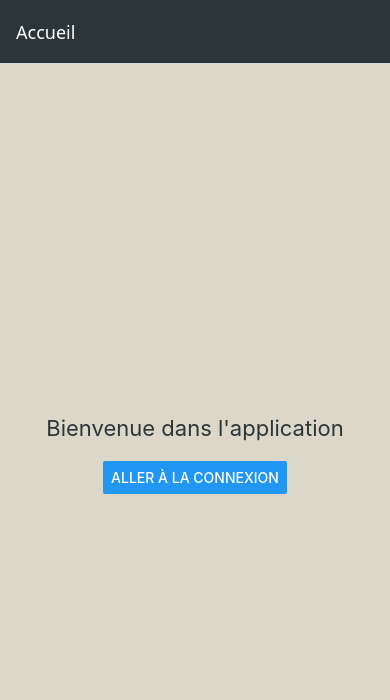
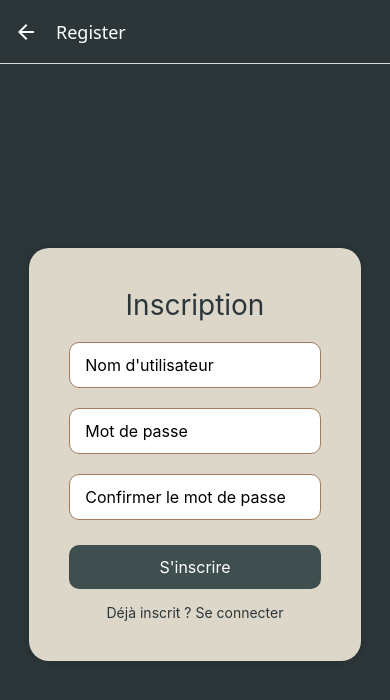
Before and after one commit to JMOYSAN/multi_mobile, a React Native app: screen /Register in a window 390 px wide. Shown: the top 700 px of the page. Built offline with nearby package versions, Linux system fonts and the light colour scheme.

Commit message:
Register Screen de base

```diff
--- a/src/navigation/RootNavigator.js
+++ b/src/navigation/RootNavigator.js
@@ -1,6 +1,7 @@
 import {createNativeStackNavigator} from '@react-navigation/native-stack'
 import HomeScreen from '../screens/HomeScreen'
 import LoginScreen from '../screens/LoginScreen'
+import RegisterScreen from "../screens/RegisterScreen";
 
 const Stack = createNativeStackNavigator()
 
@@ -16,6 +17,7 @@ export default function RootNavigator() {
         >
             <Stack.Screen name="Home" component={HomeScreen} options={{title: 'Accueil'}}/>
             <Stack.Screen name="Login" component={LoginScreen}/>
+            <Stack.Screen name="Register" component={RegisterScreen}/>
         </Stack.Navigator>
     )
 }
--- a/src/screens/LoginScreen.js
+++ b/src/screens/LoginScreen.js
@@ -9,16 +9,17 @@ const LoginWrapper = styled.View`
   background-color: #2c3639;
 `
 
-const LoginCard = styled.View`
-  background-color: #dcd7c9;
-  padding: 40px 30px;
-  border-radius: 20px;
-  width: 85%;
-  elevation: 10;
-  shadow-color: #000;
-  shadow-opacity: 0.2;
-  shadow-radius: 8px;
-`
+const LoginCard = styled.View({
+    backgroundColor: '#dcd7c9',
+    padding: 40,
+    borderRadius: 20,
+    width: '85%',
+    elevation: 10,
+    shadowColor: '#000',
+    shadowOpacity: 0.2,
+    shadowRadius: 8,
+    shadowOffset: { width: 0, height: 2 },
+})
 
 const Title = styled.Text`
   margin-bottom: 20px;
@@ -115,7 +116,7 @@ export default function LoginScreen({ navigation }) {
                     <ButtonText>Se connecter</ButtonText>
                 </Button>
 
-                <Link onPress={() => navigation.navigate('Register')}>
+                <Link onPress={() => navigation.replace('Register')}>
                     <LinkText>Pas encore de compte ? Créer un compte</LinkText>
                 </Link>
             </LoginCard>
--- a/src/screens/RegisterScreen.js
+++ b/src/screens/RegisterScreen.js
@@ -0,0 +1,141 @@
+import { useState } from 'react'
+import styled from 'styled-components/native'
+
+const RegisterWrapper = styled.View`
+  flex: 1;
+  justify-content: center;
+  align-items: center;
+  background-color: #2c3639;
+`
+
+const RegisterCard = styled.View({
+    backgroundColor: '#dcd7c9',
+    padding: 40,
+    borderRadius: 20,
+    width: '85%',
+    elevation: 10,
+    shadowColor: '#000',
+    shadowOpacity: 0.2,
+    shadowRadius: 8,
+    shadowOffset: { width: 0, height: 2 },
+})
+
+const Title = styled.Text`
+  margin-bottom: 20px;
+  font-size: 28px;
+  color: #2c3639;
+  text-align: center;
+`
+
+const Input = styled.TextInput`
+  width: 100%;
+  padding: 12px 15px;
+  margin-bottom: 20px;
+  border-width: 1px;
+  border-color: #a27b5c;
+  border-radius: 10px;
+  background-color: #fff;
+  font-size: 16px;
+`
+
+const Button = styled.TouchableOpacity`
+  width: 100%;
+  padding: 12px 15px;
+  background-color: #3f4e4f;
+  border-radius: 10px;
+  align-items: center;
+  margin-top: 5px;
+`
+
+const ButtonText = styled.Text`
+  color: white;
+  font-size: 16px;
+`
+
+const Link = styled.TouchableOpacity`
+  margin-top: 15px;
+  align-items: center;
+`
+
+const LinkText = styled.Text`
+  color: #2c3639;
+`
+
+export default function RegisterScreen({ navigation }) {
+    const [username, setUsername] = useState('')
+    const [password, setPassword] = useState('')
+    const [confirmPassword, setConfirmPassword] = useState('')
+    const [error, setError] = useState('')
+    const [success, setSuccess] = useState('')
+
+    const handleSubmit = async () => {
+        setError('')
+        setSuccess('')
+
+        if (!username.trim() || !password.trim()) return
+        if (password !== confirmPassword) {
+            setError('Les mots de passe ne correspondent pas')
+            return
+        }
+
+        try {
+            const res = await fetch('http://10.0.2.2:3000/users/register', {
+                method: 'POST',
+                headers: { 'Content-Type': 'application/json' },
+                body: JSON.stringify({ username, password }),
+            })
+            const body = await res.json()
+
+            if (res.status !== 201) {
+                setError(body.error || 'Erreur lors de l’inscription')
+            } else {
+                setSuccess('Compte créé avec succès !')
+                navigation.navigate('Login')
+            }
+        } catch (e) {
+            console.error(e)
+            setError('Erreur serveur')
+        }
+    }
+
+    return (
+        <RegisterWrapper>
+            <RegisterCard>
+                <Title>Inscription</Title>
+
+                <Input
+                    placeholder="Nom d'utilisateur"
+                    value={username}
+                    onChangeText={setUsername}
+                />
+                <Input
+                    placeholder="Mot de passe"
+                    secureTextEntry
+                    value={password}
+                    onChangeText={setPassword}
+                />
+                <Input
+                    placeholder="Confirmer le mot de passe"
+                    secureTextEntry
+                    value={confirmPassword}
+                    onChangeText={setConfirmPassword}
+                />
+
+                {error ? (
+                    <Title style={{ color: 'red', fontSize: 14 }}>{error}</Title>
+                ) : null}
+                {success ? (
+                    <Title style={{ color: 'green', fontSize: 14 }}>{success}</Title>
+                ) : null}
+
+                <Button onPress={handleSubmit}>
+                    <ButtonText>S'inscrire</ButtonText>
+                </Button>
+
+                <Link onPress={() => navigation.replace('Login')}>
+                    <LinkText>Déjà inscrit ? Se connecter</LinkText>
+                </Link>
+            </RegisterCard>
+        </RegisterWrapper>
+    )
+}
```
